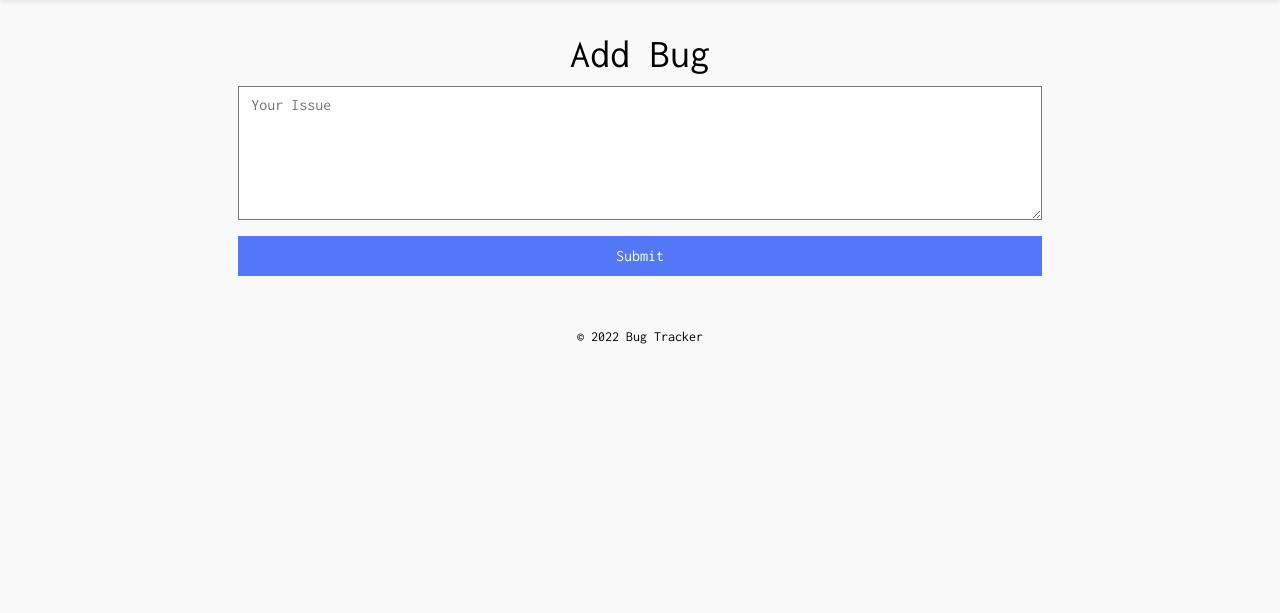
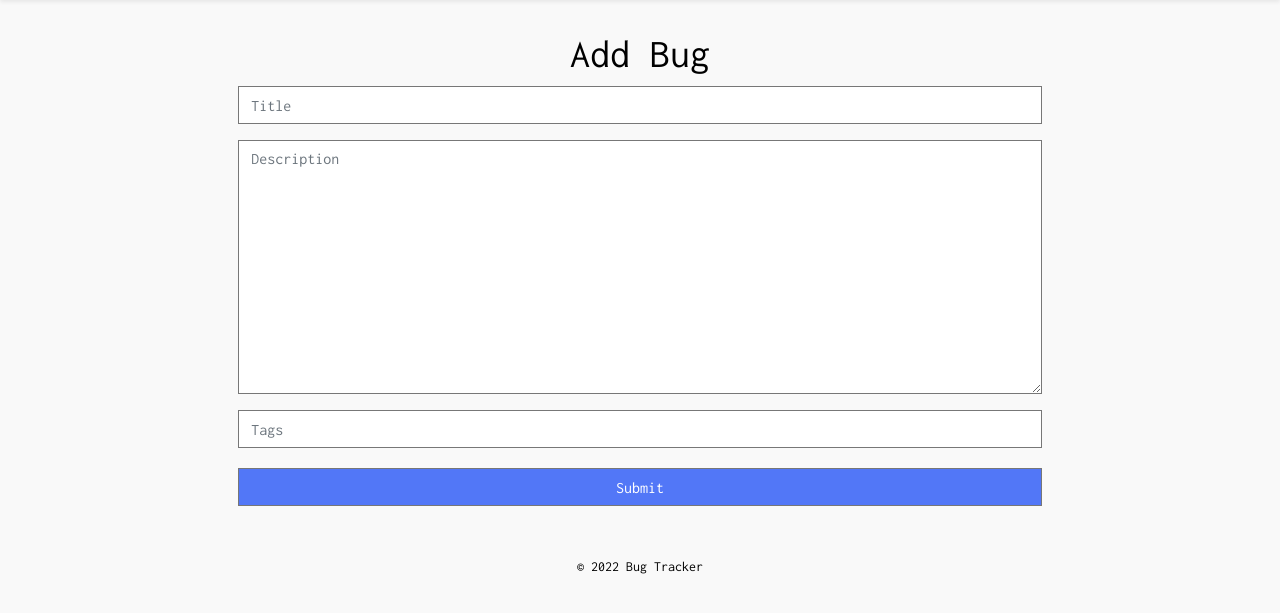
Before and after one commit to steve-njuguna-k/Flask-Bug-Tracker, a Flask app: page /bug/add in a window 1280 px wide. Shown: the part 62-675 px from the top of the page. Run offline with Flask 2, Linux system fonts and the light colour scheme; the visitor is signed in with stand-in values (Sample User, id 1); some libraries are stand-ins or nearby versions.

Commit message:
Added more filds to add bug form

```diff
--- a/app/forms.py
+++ b/app/forms.py
@@ -1,5 +1,5 @@
 from flask_wtf import FlaskForm
-from wtforms import StringField, PasswordField, SubmitField, BooleanField
+from wtforms import StringField, PasswordField, SubmitField, BooleanField, TextAreaField
 from wtforms.validators import DataRequired, Email, Length, EqualTo
 
 class LoginForm(FlaskForm):
@@ -14,3 +14,16 @@ class RegisterForm(FlaskForm):
     password = PasswordField(label='Password', validators=[DataRequired(), Length(min=6, max=255,  message='⚠️ Password strength must be between %(min)d and %(max)d characters!')], render_kw={"placeholder": "Password"})
     confirm_password = PasswordField(label='Confirm Password', validators=[DataRequired(), EqualTo('password', message='⚠️ The Passwords Entered Do Not Match!')], render_kw={"placeholder": "Confirm Password"})
     submit = SubmitField(label=('Sign Up'))
+
+class CreatePostForm(FlaskForm):
+    title = StringField(label='Title', validators=[DataRequired(), Length(min=3, max=255,  message='⚠️ Title length must be between %(min)d and %(max)d characters!')], render_kw={"placeholder": "Title"})
+    description = TextAreaField(label='Description', validators=[DataRequired(), Length(min=3, max=10000,  message='⚠️ Description length must be between %(min)d and %(max)d characters!')], render_kw={"placeholder": "Description", 'rows': 10})
+    tags = StringField(label='Tags', validators=[DataRequired(), Length(min=3, max=255,  message='⚠️ Tags length must be between %(min)d and %(max)d characters!')], render_kw={"placeholder": "Tags"})
+    submit = SubmitField(label=('Submit'))
+
+class UpdatePostForm(FlaskForm):
+    title = StringField(label='Title', validators=[DataRequired(), Length(min=3, max=255,  message='⚠️ Title length must be between %(min)d and %(max)d characters!')], render_kw={"placeholder": "Title"})
+    description = TextAreaField(label='Description', validators=[DataRequired(), Length(min=3, max=10000,  message='⚠️ Description length must be between %(min)d and %(max)d characters!')], render_kw={"placeholder": "Description", 'rows': 10})
+    tags = StringField(label='Tags', validators=[DataRequired(), Length(min=3, max=255,  message='⚠️ Tags length must be between %(min)d and %(max)d characters!')], render_kw={"placeholder": "Tags"})
+    is_resolved = BooleanField('Bug Status', validators=[DataRequired()])
+    submit = SubmitField(label=('Submit'))
--- a/app/templates/Add Bug.html
+++ b/app/templates/Add Bug.html
@@ -5,6 +5,18 @@
 </div>
 
 {% block content %}
+    {% with messages = get_flashed_messages(with_categories=true) %}
+        {% if messages %}
+            {% for category, message in messages %}
+                <div class="alert alert-{{ category }} alert-dismissible fade show text-center" role="alert">
+                    <span>{{ message }}</span>
+                    <button type="button" class="close" data-dismiss="alert" aria-label="Close">
+                    <span aria-hidden="true">&times;</span>
+                    </button>
+                </div>
+            {% endfor %}
+        {% endif %}
+    {% endwith %}
 
 <div class="container-fluid" style="margin-top: 30px;">
     <div class="row">
@@ -14,11 +26,25 @@
         <div class="col-sm-8">
             <h1 class="text-center">Add Bug</h1>
             <form style="margin-bottom: 50px;">
+                {% for field, errors in form.errors.items() %}
+                    <div class="alert alert-danger alert-dismissible fade show" role="alert">
+                        {{ ', '.join(errors) }}
+                        <button type="button" class="close" data-dismiss="alert" aria-label="Close">
+                        <span aria-hidden="true">&times;</span>
+                        </button>
+                    </div>
+                {% endfor %}
                 <div class="mb-3">
-                    <textarea class="form-control" id="exampleFormControlTextarea1" rows="5" placeholder="Your Issue"></textarea>
+                    {{ form.title(class="form-control", placeholder="Title") }}
                 </div>
                 <div class="mb-3">
-                    <button class="btn btn-block btn-primary">Submit</button>
+                    {{ form.description(class="form-control", placeholder="Description") }}
+                </div>
+                <div class="mb-3">
+                    {{ form.tags(class="form-control", placeholder="Tags") }}
+                </div>
+                <div class="mb-3">
+                    {{ form.submit(class="form-control btn btn-primary", placeholder="Submit") }}
                 </div>
             </form>
         </div>
--- a/app/views.py
+++ b/app/views.py
@@ -5,7 +5,7 @@ from .token import confirm_token, generate_confirmation_token
 from flask_bcrypt import Bcrypt
 from flask_login import current_user, login_user, logout_user, login_required
 from .email import send_email
-from .forms import LoginForm, RegisterForm
+from .forms import LoginForm, RegisterForm, CreatePostForm, UpdatePostForm
 from .models import db, User
 
 bcrypt = Bcrypt(app)
@@ -121,4 +121,5 @@ def profile():
 @app.route('/bug/add')
 @login_required
 def add():
-    return render_template('Add Bug.html')
+    form = CreatePostForm()
+    return render_template('Add Bug.html', form = form)
```
